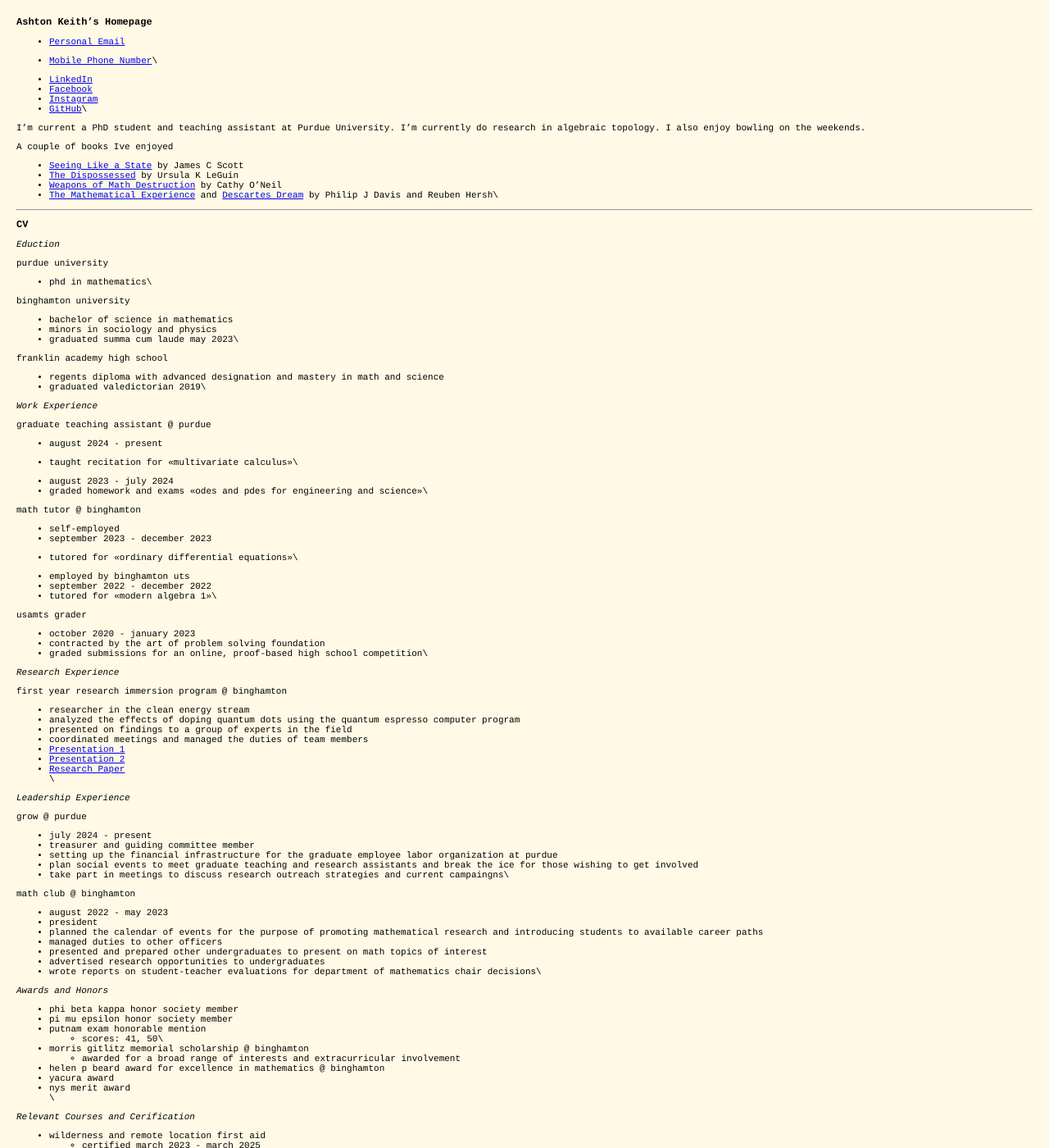
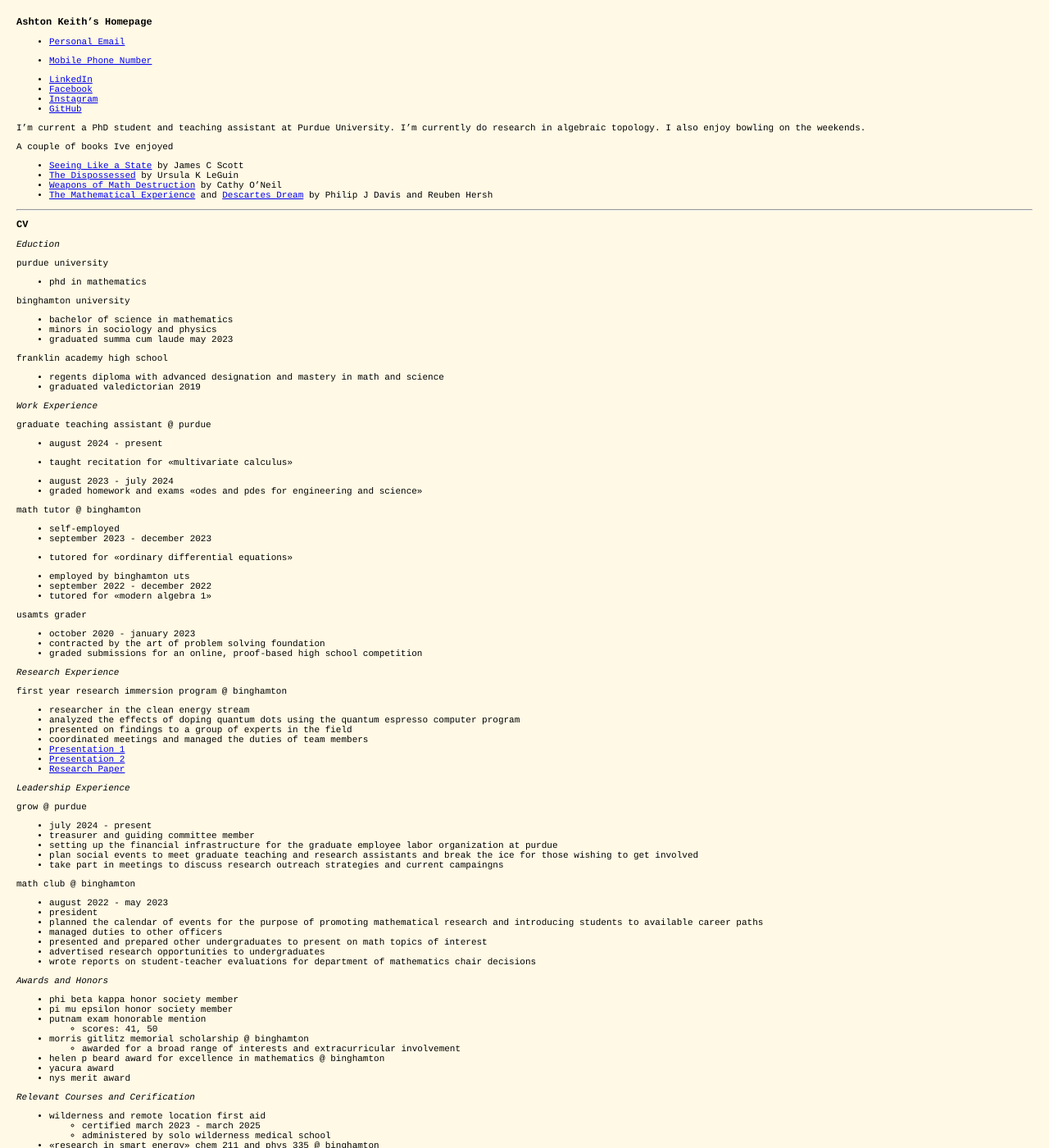
Before and after one commit to AshtonKeith/site, a Jekyll site: the page built from main.md, in a window 1280 px wide and 1400 px high. Shown: the whole window at 82% size. Built offline with Jekyll 4.4.1, drawn with Linux system fonts in a browser that asks for light colours; some of the changed text lies outside the part shown.

Commit message:
Commit 12

```diff
--- a/main.md
+++ b/main.md
@@ -8,12 +8,12 @@ Ashton Keith's Homepage
 =======================
 
 - [Personal Email](mailto:xxphignewtonxx@gmail.com "xxphignewtonxx@gmail.com")
-- [Mobile Phone Number](## "+1 (518) 521-7606. Please text, don't call.")\
+- [Mobile Phone Number](## "+1 (518) 521-7606. Please text, don't call.")
 
 - [LinkedIn](https://www.linkedin.com/in/ashton-keith-2b7937198)
 - [Facebook](https://www.facebook.com/ashton.keith.9/)
 - [Instagram](https://www.instagram.com/phignewton1/)
-- [GitHub](https://github.com/AshtonKeith)\
+- [GitHub](https://github.com/AshtonKeith)
 
 I'm current a PhD student and teaching assistant at Purdue University. I'm currently do research in algebraic topology. I also enjoy bowling on the weekends.
 
@@ -21,9 +21,9 @@ I'm current a PhD student and teaching assistant at Purdue University. I'm curre
 
 A couple of books Ive enjoyed
 - [Seeing Like a State](https://yalebooks.yale.edu/book/9780300078152/seeing-like-a-state/ "Seeing Like a State: How Certain Schemes to Improve the Human Condition Have Failed") by James C Scott
-- [The Dispossessed](https://www.ursulakleguin.com/dispossessed, "The Dispossessed: An Ambiguous Uptopia") by Ursula K LeGuin
+- [The Dispossessed](https://www.ursulakleguin.com/dispossessed "The Dispossessed: An Ambiguous Uptopia") by Ursula K LeGuin
 - [Weapons of Math Destruction](https://www.penguinrandomhouse.com/books/241363/weapons-of-math-destruction-by-cathy-oneil/ "Weapons of Math Destruction: How Big Data Increases Inequality and Threatens Democracy") by Cathy O'Neil
-- [The Mathematical Experience](https://archive.org/details/mathematicalexpe0000davi/page/n5/mode/2up "The Mathematical Experience") and [Descartes Dream](https://archive.org/details/descartesdreamwo0000davi "Descartes' Dream: The World According to Mathematics") by Philip J Davis and Reuben Hersh\
+- [The Mathematical Experience](https://archive.org/details/mathematicalexpe0000davi/page/n5/mode/2up "The Mathematical Experience") and [Descartes Dream](https://archive.org/details/descartesdreamwo0000davi "Descartes' Dream: The World According to Mathematics") by Philip J Davis and Reuben Hersh
 
 ---
 
@@ -34,16 +34,16 @@ CV
 _Eduction_
 
 purdue university
-- phd in mathematics\
+- phd in mathematics
 
 binghamton university
 - bachelor of science in mathematics
 - minors in sociology and physics
-- graduated summa cum laude may 2023\
+- graduated summa cum laude may 2023
 
 franklin academy high school
 - regents diploma with advanced designation and mastery in math and science
-- graduated valedictorian 2019\
+- graduated valedictorian 2019
 
 
 
@@ -51,24 +51,24 @@ _Work Experience_
 
 graduate teaching assistant @ purdue
 - august 2024 - present
-- taught recitation for «multivariate calculus»\
+- taught recitation for «multivariate calculus»
 
 - august 2023 - july 2024
-- graded homework and exams «odes and pdes for engineering and science»\
+- graded homework and exams «odes and pdes for engineering and science»
 
 math tutor @ binghamton
 - self-employed
 - september 2023 - december 2023
-- tutored for «ordinary differential equations»\
+- tutored for «ordinary differential equations»
 
 - employed by binghamton uts
 - september 2022 - december 2022
-- tutored for «modern algebra 1»\
+- tutored for «modern algebra 1»
 
 usamts grader
 - october 2020 - january 2023
 - contracted by the art of problem solving foundation
-- graded submissions for an online, proof-based high school competition\
+- graded submissions for an online, proof-based high school competition
 
 
 
@@ -81,8 +81,8 @@ first year research immersion program @ binghamton
 - coordinated meetings and managed the duties of team members
 - [Presentation 1](## "Link to be added later")
 - [Presentation 2](## "Link to be added later")
-- [Research Paper](## "Link to be added later")\
-\
+- [Research Paper](## "Link to be added later")
+
 
 _Leadership Experience_
 
@@ -91,7 +91,7 @@ grow @ purdue
 - treasurer and guiding committee member
 - setting up the financial infrastructure for the graduate employee labor organization at purdue
 - plan social events to meet graduate teaching and research assistants and break the ice for those wishing to get involved
-- take part in meetings to discuss research  outreach strategies  and current campaingns\
+- take part in meetings to discuss research  outreach strategies  and current campaingns
 
 math club @ binghamton
 - august 2022 - may 2023
@@ -100,7 +100,7 @@ math club @ binghamton
 - managed duties to other officers
 - presented and prepared other undergraduates to present on math topics of interest
 - advertised research opportunities to undergraduates
-- wrote reports on student-teacher evaluations for department of mathematics chair decisions\
+- wrote reports on student-teacher evaluations for department of mathematics chair decisions
 
 
 
@@ -108,27 +108,27 @@ _Awards and Honors_
 - phi beta kappa honor society member
 - pi mu epsilon honor society member
 - putnam exam honorable mention
-	- scores: 41, 50\
+	- scores: 41, 50
 
 - morris gitlitz memorial scholarship @ binghamton
 	- awarded for a broad range of interests and extracurricular involvement
 - helen p beard award for excellence in mathematics @ binghamton
 - yacura award
-- nys merit award\
-\
+- nys merit award
+
 
 _Relevant Courses and Cerification_
 - wilderness and remote location first aid
 	- certified march 2023 - march 2025
-	- administered by solo wilderness medical school\
+	- administered by solo wilderness medical school
 
 - «research in smart energy» chem 211 and phys 335 @ binghamton
 - «social research methods» soc 305
-- «intro to graph theory» math 510\
-\
+- «intro to graph theory» math 510
+
 
 _Relevant Skills_
 - elementary proficiency in french
-- experience with latex, java, python, and scala\
+- experience with latex, java, python, and scala
 
 ---
```
